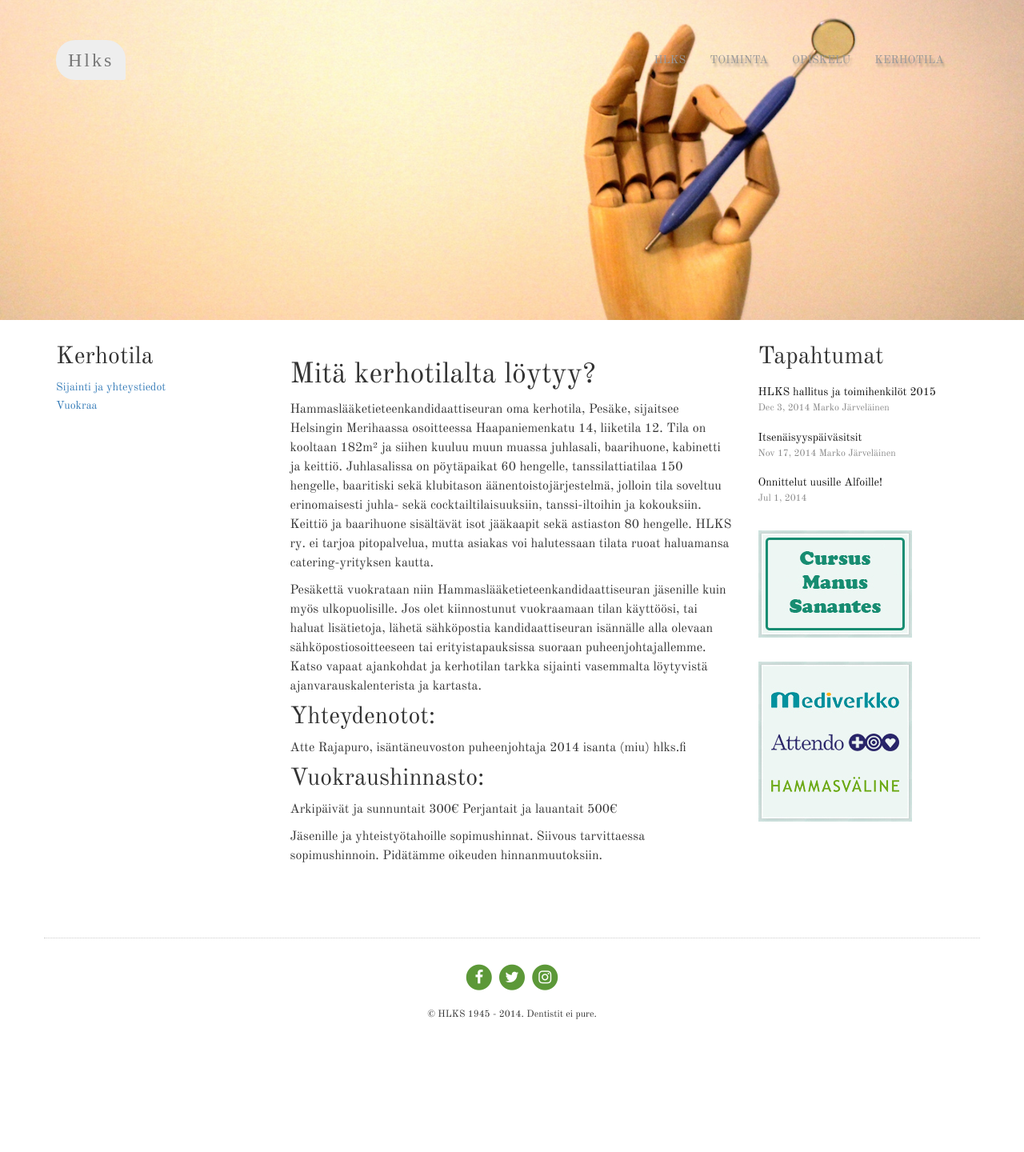
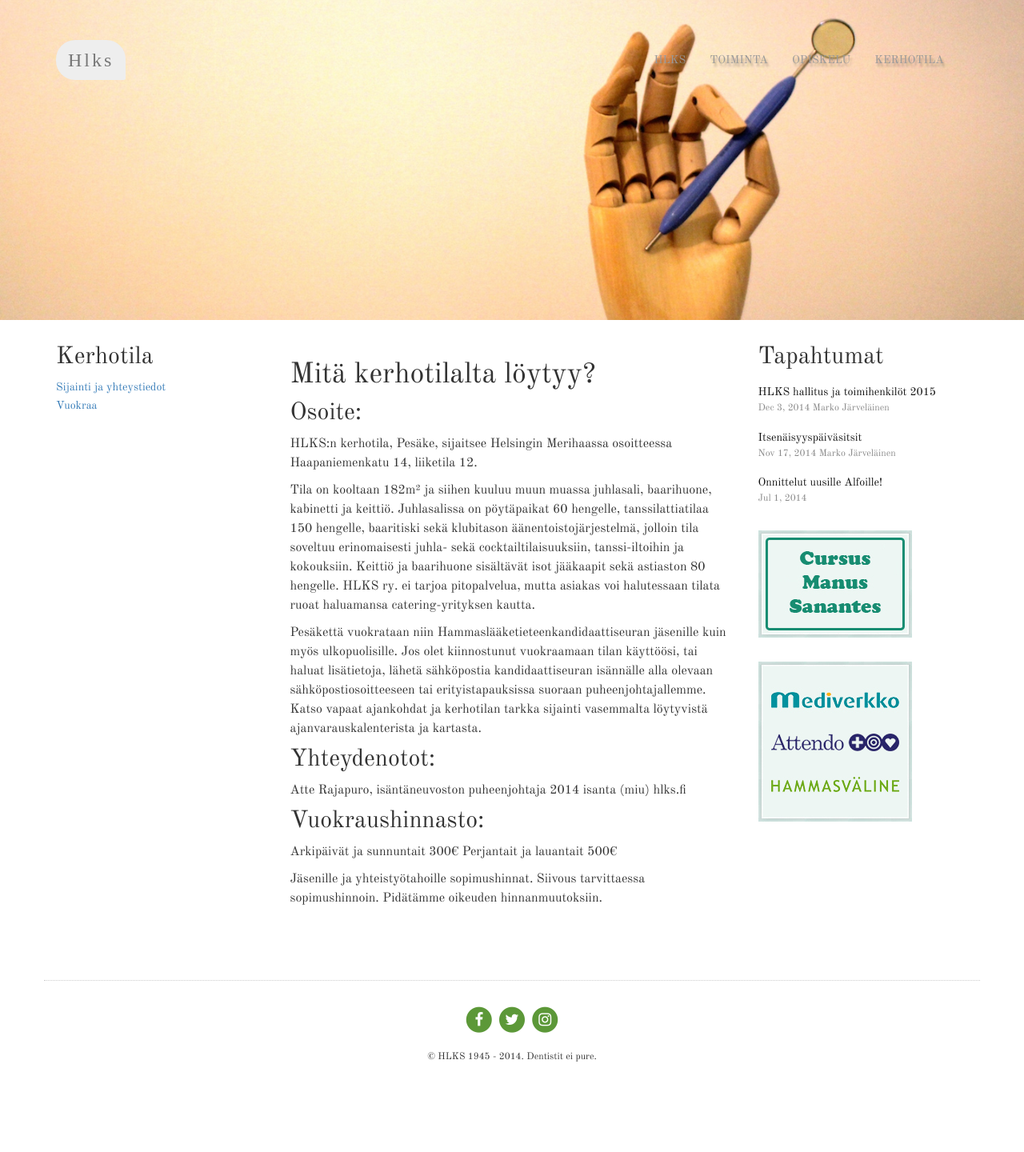
Before and after one commit to hlks/hlks.github.io, a Jekyll site: the page built from kerhotila/vuokras.md, in a window 1280 px wide. Shown: the whole page at 80% size. Built offline with Jekyll 4.4.1, drawn with Linux system fonts in a browser that asks for light colours; nearby versions of some CDN libraries; some web fonts are replaced; before the commit the page ends 1387 px from its top, so only the background shows below that.

Commit message:
Update vuokras.md

```diff
--- a/kerhotila/vuokras.md
+++ b/kerhotila/vuokras.md
@@ -6,7 +6,11 @@ permalink: /kerhotila/vuokraa/
 
 # Mitä kerhotilalta löytyy?
 
-Hammaslääketieteenkandidaattiseuran oma kerhotila, Pesäke, sijaitsee Helsingin Merihaassa osoitteessa Haapaniemenkatu 14, liiketila 12. Tila on kooltaan 182m² ja siihen kuuluu muun muassa juhlasali, baarihuone, kabinetti ja keittiö. Juhlasalissa on pöytäpaikat 60 hengelle, tanssilattiatilaa 150 hengelle, baaritiski sekä klubitason äänentoistojärjestelmä, jolloin tila soveltuu erinomaisesti juhla- sekä cocktailtilaisuuksiin, tanssi-iltoihin ja kokouksiin. Keittiö ja baarihuone sisältävät isot jääkaapit sekä astiaston 80 hengelle. HLKS ry. ei tarjoa pitopalvelua, mutta asiakas voi halutessaan tilata ruoat haluamansa catering-yrityksen kautta.
+## Osoite:
+
+HLKS:n kerhotila, Pesäke, sijaitsee Helsingin Merihaassa osoitteessa Haapaniemenkatu 14, liiketila 12.
+
+Tila on kooltaan 182m² ja siihen kuuluu muun muassa juhlasali, baarihuone, kabinetti ja keittiö. Juhlasalissa on pöytäpaikat 60 hengelle, tanssilattiatilaa 150 hengelle, baaritiski sekä klubitason äänentoistojärjestelmä, jolloin tila soveltuu erinomaisesti juhla- sekä cocktailtilaisuuksiin, tanssi-iltoihin ja kokouksiin. Keittiö ja baarihuone sisältävät isot jääkaapit sekä astiaston 80 hengelle. HLKS ry. ei tarjoa pitopalvelua, mutta asiakas voi halutessaan tilata ruoat haluamansa catering-yrityksen kautta.
 
 Pesäkettä vuokrataan niin Hammaslääketieteenkandidaattiseuran jäsenille kuin myös ulkopuolisille. Jos olet kiinnostunut vuokraamaan tilan käyttöösi, tai haluat lisätietoja, lähetä sähköpostia kandidaattiseuran isännälle alla olevaan sähköpostiosoitteeseen tai erityistapauksissa suoraan puheenjohtajallemme. Katso vapaat ajankohdat ja kerhotilan tarkka sijainti vasemmalta löytyvistä ajanvarauskalenterista ja kartasta.
 
```
